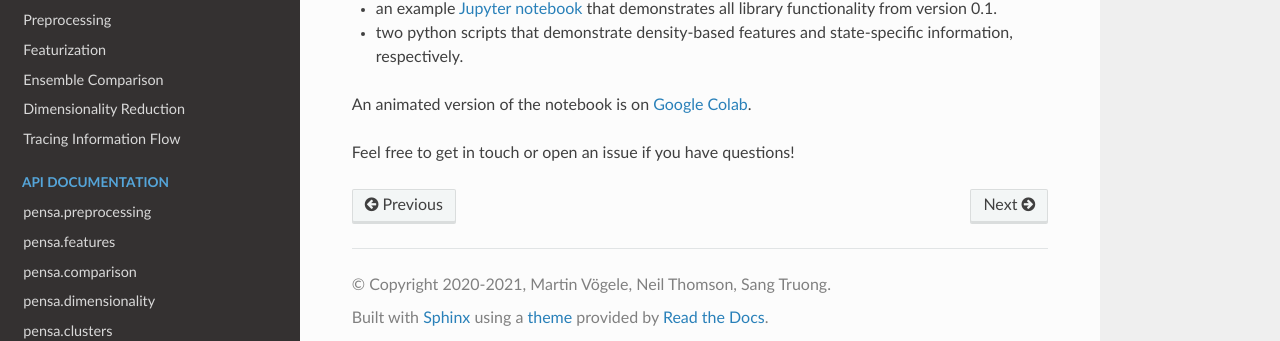
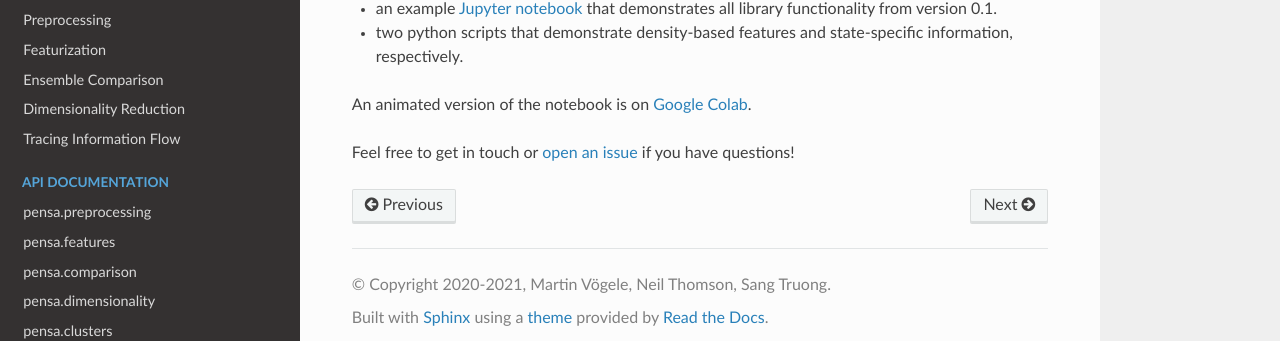
Before and after one commit to drorlab/pensa, a Sphinx documentation site: the page built from docs/tutorials.rst, in a window 1280 px wide. Shown: the part 355-696 px from the top of the page. Built offline with Sphinx 7.4.7 and the Read the Docs theme 2.0.0, drawn with Linux system fonts in a browser that asks for light colours; part of the change alters nothing that is shown.

```diff
--- a/docs/tutorials.rst
+++ b/docs/tutorials.rst
@@ -14,4 +14,4 @@ The tutorial folder contains
 
 An animated version of the notebook is on `Google Colab <https://colab.research.google.com/drive/1difJjlcwpN-0hSmGCGrPq9Cxq5wJ7ZDa>`_.
 
-Feel free to get in touch or open an issue if you have questions!
+Feel free to get in touch or `open an issue <https://github.com/drorlab/pensa/issues>`_ if you have questions!
```
